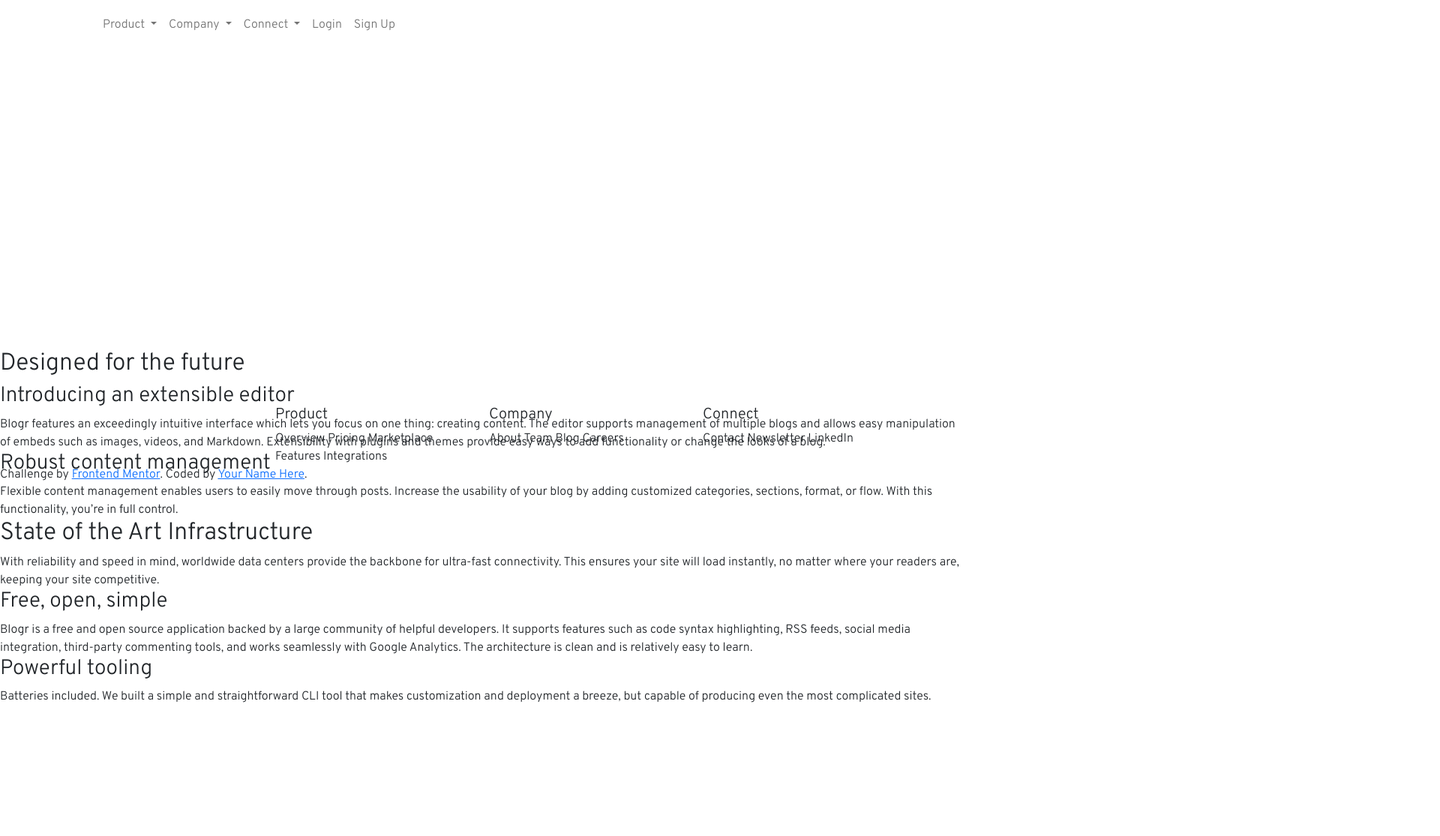
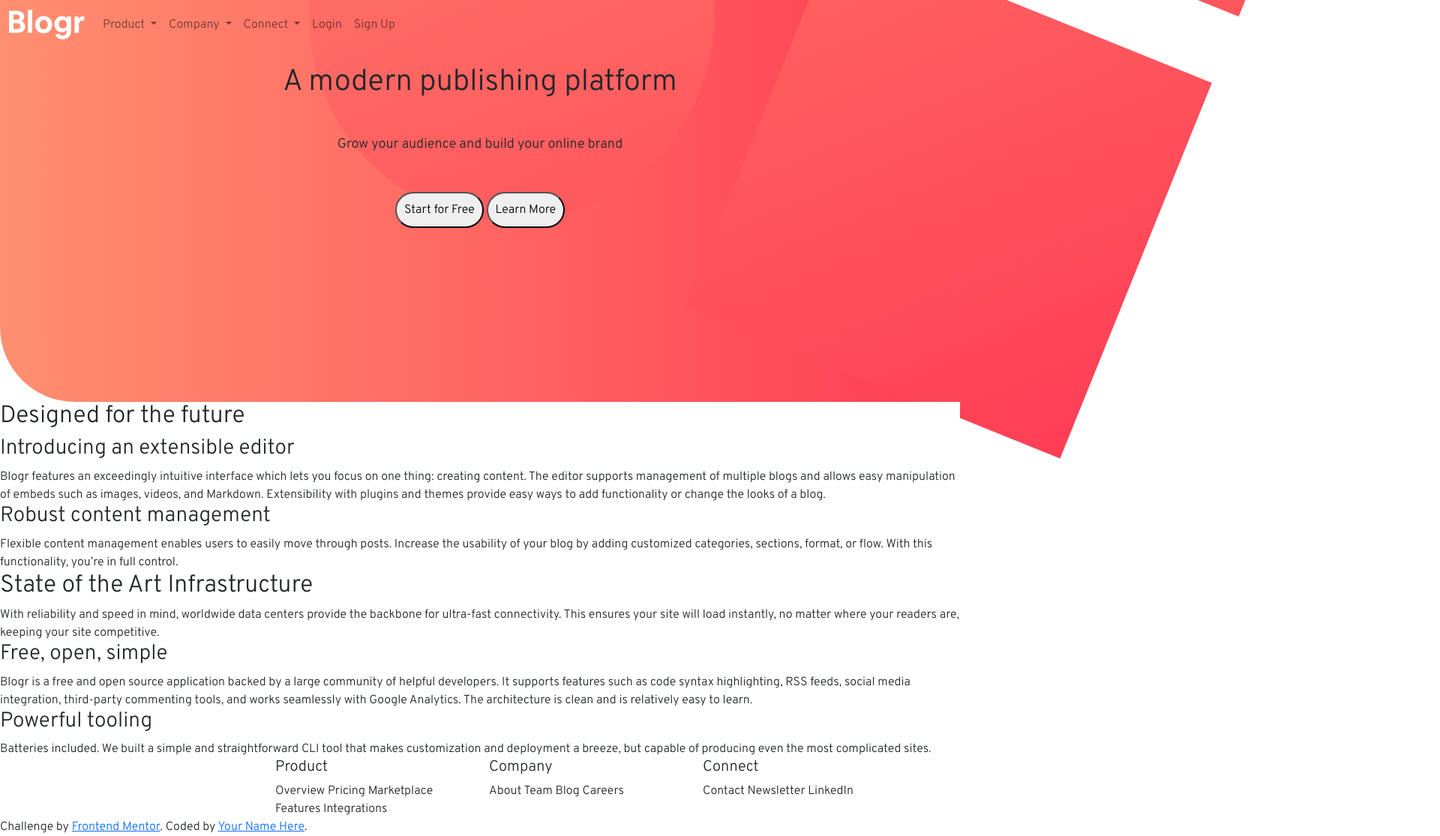
Before and after one commit to emllew/blog-landing-page, a plain HTML site: page index.html in a window 1280 px wide. Shown: the top 1115 px of the page at 75% size, 1920 px wide, since content can reach past the window. Before the commit the page ends 941 px from the top, so only its background shows below. Drawn offline with nearby package versions, Linux system fonts and the light colour scheme.

Commit message:
header css

```diff
--- a/index.html
+++ b/index.html
@@ -8,7 +8,7 @@
 
   <link rel="icon" type="image/png" sizes="32x32" href="./images/favicon-32x32.png">
 
-  <title>Frontend Mentor | [Blogr]</title>
+  <title>My Frontend Mentor | [Blogr]</title>
 
   <!-- Feel free to remove these styles or customise in your own stylesheet 👍 -->
   <link href="https://cdn.jsdelivr.net/npm/bootstrap@5.0.2/dist/css/bootstrap.min.css" rel="stylesheet"
@@ -17,6 +17,9 @@
 </head>
 
 <body>
+
+  <header>
+
     <nav class="navbar navbar-expand-lg navbar-light bg-transparent">
       <div class="container-fluid">
         <a class="navbar-brand" href="#"><img src="images/logo.svg"></a>
@@ -73,7 +76,7 @@
         </div>
       </div>
     </nav>
-  <header>
+
     <div class="headText">
       <h1>A modern publishing platform</h1>
       <h4>Grow your audience and build your online brand</h4>
@@ -81,8 +84,10 @@
       <button>Start for Free</button>
       <button>Learn More</button>
     </div>
+    <img src="images/bg-pattern-intro.svg" id="headersvg">
   </header>
   <main>
+
     <h2>Designed for the future</h2>
 
     <h3>Introducing an extensible editor</h3>
--- a/styles.css
+++ b/styles.css
@@ -4,37 +4,50 @@
   --CTA-text: hsl(356, 100%, 66%);
   --CTA-hover-background: hsl(355, 100%, 74%);
   --headings: hsl(208, 49%, 24%);
---overpass: "overpass",sans-serif;
---ubuntu: "ubuntu", sans-serif;
+  --overpass: 'overpass', sans-serif;
+  --ubuntu: 'ubuntu', sans-serif;
   --text: hsl(0, 0%, 100%);
   --footer-text: hsl(240, 2%, 79%);
   --body-copy: hsl(207, 13%, 34%);
   --footer-background: hsl(240, 10%, 16%);
---bkg-grad-top: linear-gradient(to right, hsl(13, 100%, 72%), hsl(353, 100%, 62%));
---bkg-grad-body: linear-gradient(hsl(237, 17%, 21%), hsl(237, 23%, 32%))
+  --bkg-grad-top: linear-gradient(
+    to right,
+    hsl(13, 100%, 72%),
+    hsl(353, 100%, 62%)
+  );
+  --bkg-grad-body: linear-gradient(hsl(237, 17%, 21%), hsl(237, 23%, 32%));
 }
 
 body {
   display: flex;
-  flex-direction:column;
-  font-family:var(--overpass);
+  flex-direction: column;
+  font-family: var(--overpass);
+  overflow-x: hidden;
 }
 nav {
-  background:transparent;
+  background: transparent;
+  z-index: 100;
+}
+#headersvg {
+  position: absolute;
+  top: -155vh;
+  right: -900px;
+  margin: 0 auto;
+  z-index: -1;
+  width: 170vw;
+}
+header {
+  border-bottom-left-radius: 100px;
+  background-image: var(--bkg-grad-top);
+  width: 100%;
+  height: 67vh;
+  text-align: center;
+  z-index: -10;
+  margin: 0 auto;
 }
 
-header {
-position:absolute;
-z-index: -1;
-background-image: var(--bkg-grad-top);
-mask-image: url(images/bg-pattern-intro.svg);
-width: 100%;
-height: 50vh;
-text-align: center;
-}
-.headText {
-  margin: 150px;
-
+.headerText {
+  z-index: 50;
 }
 h1 {
   padding: 20px;
@@ -46,15 +59,14 @@ font-size: 18px;
 button {
   border-radius: 100px;
   padding: 10px;
-
 }
 main {
-  top: 50vh;
-  display:block;
+  margin-top: 0;
+  display: block;
   position: relative;
+  z-index: 100;
+  background-color: white;
 }
 
-
 @media (min-width: 1440px) {
-
 }
```
Lines whose indentation alone changed are shown as unchanged.
